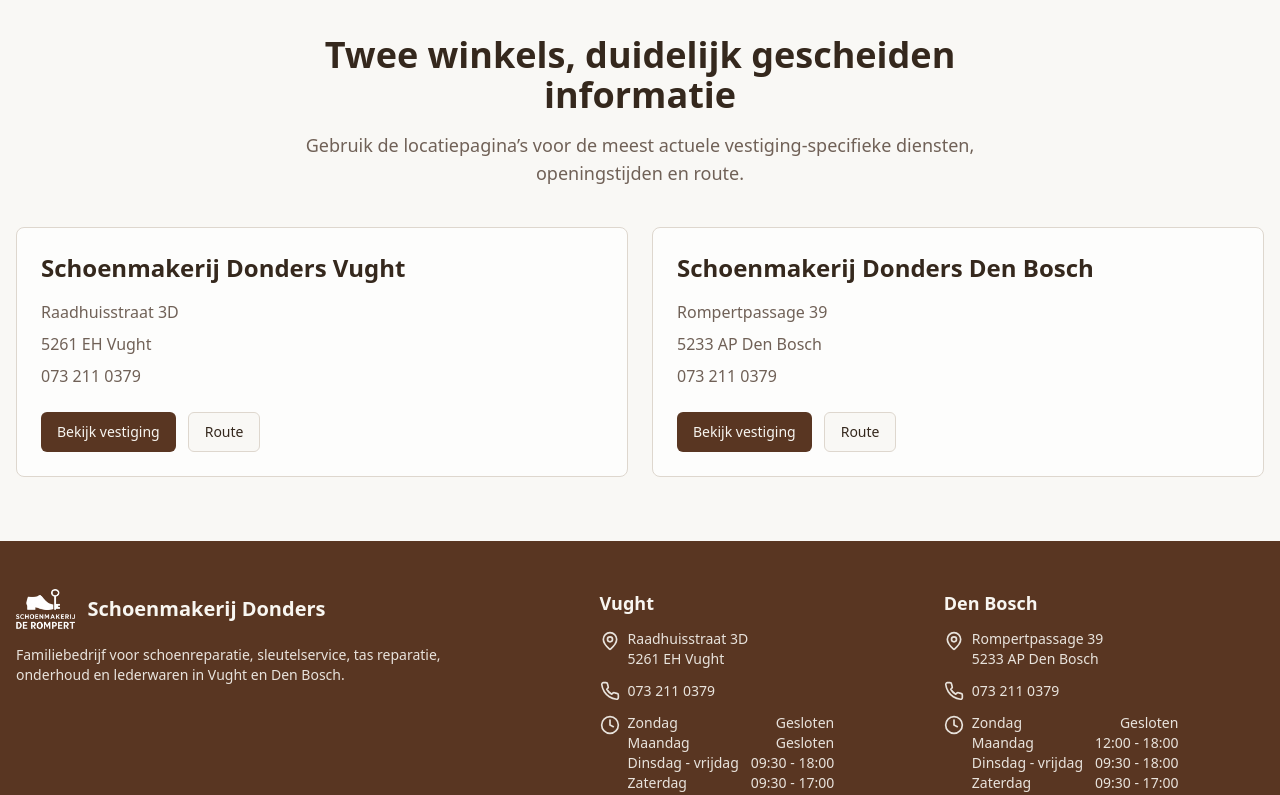
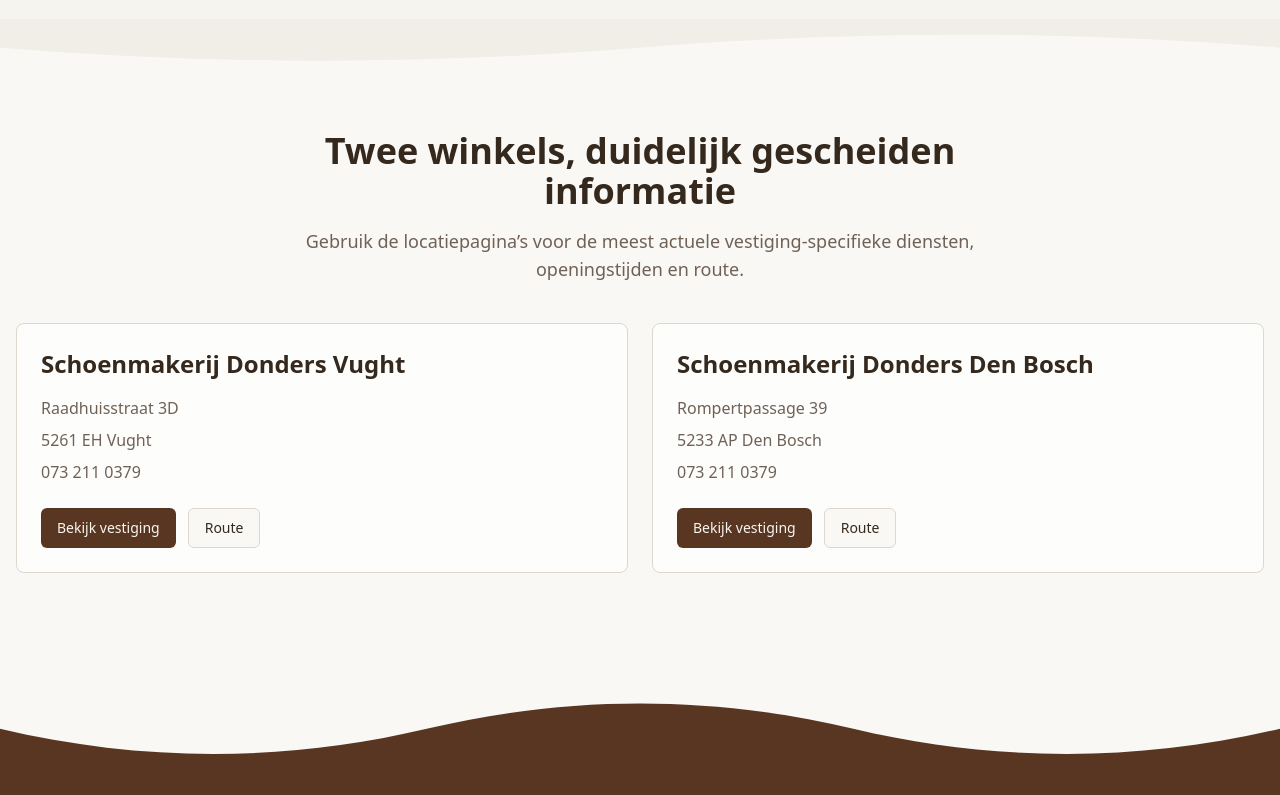
Before and after one commit to Lito073/de-rompert-craft-showcase, a React (Vite) app: page /de-rompert-craft-showcase/ in a window 1280 px wide. Shown: the part 1320-2115 px from the top of the page. Built offline with nearby package versions, Linux system fonts and the light colour scheme; the HTML template or start-up script is replaced by a standard one.

Commit message:
feat: restore organic section waves

```diff
--- a/src/components/Footer.tsx
+++ b/src/components/Footer.tsx
@@ -3,16 +3,20 @@ import { Clock, MapPin, Phone } from "lucide-react";
 import logo from "@/assets/logo.avif";
 import { getLocationPath, getMapsUrl, locations, SITE_NAME } from "@/data/locations";
 import { ReactNode } from "react";
+import SectionWave from "@/components/SectionWave";
+
+type FooterWaveTone = "background" | "muted" | "primary" | "secondary" | "accent" | "card";
 
 interface FooterProps {
   children?: ReactNode;
+  waveTone?: FooterWaveTone;
 }
 
-const Footer = ({ children }: FooterProps) => {
+const Footer = ({ children, waveTone = "background" }: FooterProps) => {
   return (
     <footer className="bg-primary text-primary-foreground relative overflow-hidden">
-      {children}
-      <div className="container mx-auto py-12 relative">
+      {children ?? <SectionWave tone={waveTone} variant="footer" className="h-20 md:h-24 lg:h-28" />}
+      <div className="container mx-auto pt-28 pb-12 relative z-10 lg:pt-32">
         <div className="grid grid-cols-1 lg:grid-cols-[0.9fr_1.1fr] gap-10">
           <div>
             <div className="flex items-center gap-3 mb-4">
--- /dev/null
+++ b/src/components/SectionWave.tsx
@@ -0,0 +1,59 @@
+import { cn } from "@/lib/utils";
+
+type WaveTone = "background" | "muted" | "primary" | "secondary" | "accent" | "card";
+type WaveVariant = "gentle" | "rolling" | "footer";
+
+interface SectionWaveProps {
+  className?: string;
+  tone?: WaveTone;
+  variant?: WaveVariant;
+  position?: "top" | "bottom";
+  flip?: boolean;
+}
+
+const toneFill: Record<WaveTone, string> = {
+  background: "hsl(var(--background))",
+  muted: "hsl(var(--muted))",
+  primary: "hsl(var(--primary))",
+  secondary: "hsl(var(--secondary))",
+  accent: "hsl(var(--accent))",
+  card: "hsl(var(--card))",
+};
+
+const wavePaths: Record<WaveVariant, string> = {
+  gentle:
+    "M0 0L0 17L60 25.8C120 34.7 240 52.3 360 52.3C480 52.3 600 34.7 720 25.8C840 17 960 17 1080 21.5C1200 26 1320 34.7 1380 38.8L1440 43V0Z",
+  rolling:
+    "M0 0L0 43C240 17 480 17 720 43C960 69 1200 69 1440 43L1440 0Z",
+  footer:
+    "M0 0L0 64C160 100 320 100 480 64C640 28 800 28 960 64C1120 100 1280 100 1440 64L1440 0Z",
+};
+
+const SectionWave = ({
+  className,
+  tone = "background",
+  variant = "gentle",
+  position = "top",
+  flip = false,
+}: SectionWaveProps) => {
+  return (
+    <svg
+      aria-hidden="true"
+      focusable="false"
+      className={cn(
+        "pointer-events-none absolute left-0 z-0 h-12 w-full md:h-16 lg:h-20",
+        position === "top" ? "top-0" : "bottom-0",
+        position === "bottom" && "rotate-180",
+        flip && "-scale-x-100",
+        className,
+      )}
+      preserveAspectRatio="none"
+      viewBox="0 0 1440 120"
+      xmlns="http://www.w3.org/2000/svg"
+    >
+      <path d={wavePaths[variant]} fill={toneFill[tone]} />
+    </svg>
+  );
+};
+
+export default SectionWave;
--- a/src/pages/Index.tsx
+++ b/src/pages/Index.tsx
@@ -2,6 +2,7 @@ import { Link } from "react-router-dom";
 import Navigation from "@/components/Navigation";
 import Footer from "@/components/Footer";
 import SEO from "@/components/SEO";
+import SectionWave from "@/components/SectionWave";
 import { Button } from "@/components/ui/button";
 import { StructuredData } from "@/components/StructuredData";
 import { getOrganizationSchema } from "@/lib/structuredData";
@@ -75,8 +76,9 @@ const Index = () => {
           </div>
         </section>
 
-        <section className="py-16 bg-muted/35">
-          <div className="container mx-auto">
+        <section className="relative overflow-hidden bg-muted/35 pt-24 pb-16 lg:pt-28">
+          <SectionWave tone="background" variant="gentle" />
+          <div className="container mx-auto relative z-10">
             <div className="grid lg:grid-cols-[0.8fr_1.2fr] gap-10 items-start">
               <div>
                 <h2 className="text-3xl md:text-4xl font-bold text-foreground mb-4">Ambacht, service en kwaliteit</h2>
@@ -109,8 +111,9 @@ const Index = () => {
           </div>
         </section>
 
-        <section className="py-16 bg-background">
-          <div className="container mx-auto">
+        <section className="relative overflow-hidden bg-background pt-24 pb-20 lg:pt-28 lg:pb-24">
+          <SectionWave tone="muted" variant="rolling" flip className="opacity-70" />
+          <div className="container mx-auto relative z-10">
             <div className="text-center max-w-3xl mx-auto mb-10">
               <h2 className="text-3xl md:text-4xl font-bold text-foreground mb-4">Twee winkels, duidelijk gescheiden informatie</h2>
               <p className="text-muted-foreground text-lg">
--- a/src/pages/Location.tsx
+++ b/src/pages/Location.tsx
@@ -3,6 +3,7 @@ import Navigation from "@/components/Navigation";
 import Breadcrumbs from "@/components/Breadcrumbs";
 import Footer from "@/components/Footer";
 import SEO from "@/components/SEO";
+import SectionWave from "@/components/SectionWave";
 import ServiceCard from "@/components/ServiceCard";
 import { Button } from "@/components/ui/button";
 import { StructuredData } from "@/components/StructuredData";
@@ -36,8 +37,8 @@ const Location = () => {
       <Breadcrumbs />
 
       <main>
-        <section className="py-14 lg:py-20 bg-[radial-gradient(circle_at_top_left,hsl(var(--secondary)/0.22),transparent_36rem)]">
-          <div className="container mx-auto">
+        <section className="relative overflow-hidden py-14 lg:py-20 bg-[radial-gradient(circle_at_top_left,hsl(var(--secondary)/0.22),transparent_36rem)]">
+          <div className="container mx-auto relative z-10">
             <div className="grid lg:grid-cols-[1.1fr_0.9fr] gap-10 items-start">
               <div>
                 <p className="text-sm font-semibold uppercase tracking-wide text-primary mb-3">Vestiging {location.shortName}</p>
@@ -97,8 +98,9 @@ const Location = () => {
           </div>
         </section>
 
-        <section className="py-16 bg-muted/35">
-          <div className="container mx-auto">
+        <section className="relative overflow-hidden bg-muted/35 pt-24 pb-16 lg:pt-28">
+          <SectionWave tone="background" variant="gentle" />
+          <div className="container mx-auto relative z-10">
             <div className="max-w-3xl mb-10">
               <h2 className="text-3xl md:text-4xl font-bold text-foreground mb-3">Diensten in {location.shortName}</h2>
               <p className="text-lg text-muted-foreground">
@@ -113,8 +115,8 @@ const Location = () => {
           </div>
         </section>
 
-        <section className="py-16 bg-background">
-          <div className="container mx-auto">
+        <section className="relative overflow-hidden bg-background pt-20 pb-20 lg:pb-24">
+          <div className="container mx-auto relative z-10">
             <div className="grid lg:grid-cols-[0.9fr_1.1fr] gap-8 items-center">
               <div className="rounded-lg bg-primary text-primary-foreground p-8">
                 <Quote className="h-10 w-10 mb-5 opacity-80" />
```
